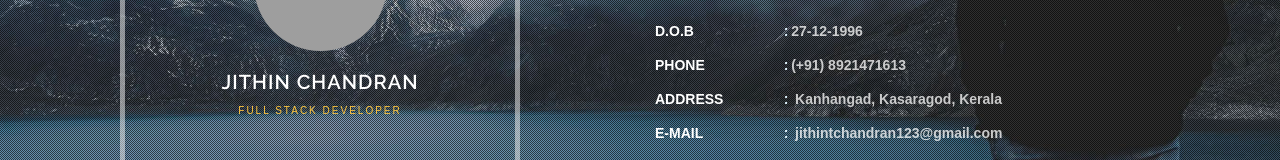
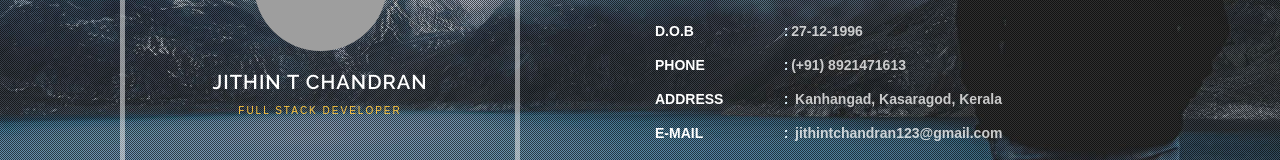
Before and after one commit to Jithin-T-Chandran/Jithin-T-Chandran.github.io, a plain HTML site: page portfolio/index.html in a window 1280 px wide. Shown: the part 276-436 px from the top of the page. Drawn offline with Linux system fonts and the light colour scheme; grey boxes are pictures that could not be loaded.

Commit message:
Update index.html

```diff
--- a/portfolio/index.html
+++ b/portfolio/index.html
@@ -46,7 +46,7 @@
 			<div class="col-md-6 gt-banner-grid-left">
 				<div class="gt-banner-img">
 					<img src="https://media-exp1.licdn.com/dms/image/C5603AQGc_AvHifvekA/profile-displayphoto-shrink_200_200/0/1610173479699?e=1624492800&v=beta&t=KFY4lPsWyFwlXbdUsfIwOdVzLFAPjejjeeGPY60iygs" alt="img">
-					<h3 class="test row" style="font-size: 2rem;">Jithin  Chandran</h3>
+					<h3 class="test row" style="font-size: 2rem;">Jithin T Chandran</h3>
 					<p class="test" style="font-size: 1rem;" >Full Stack Developer</p>
 				</div>
 			</div>
```
